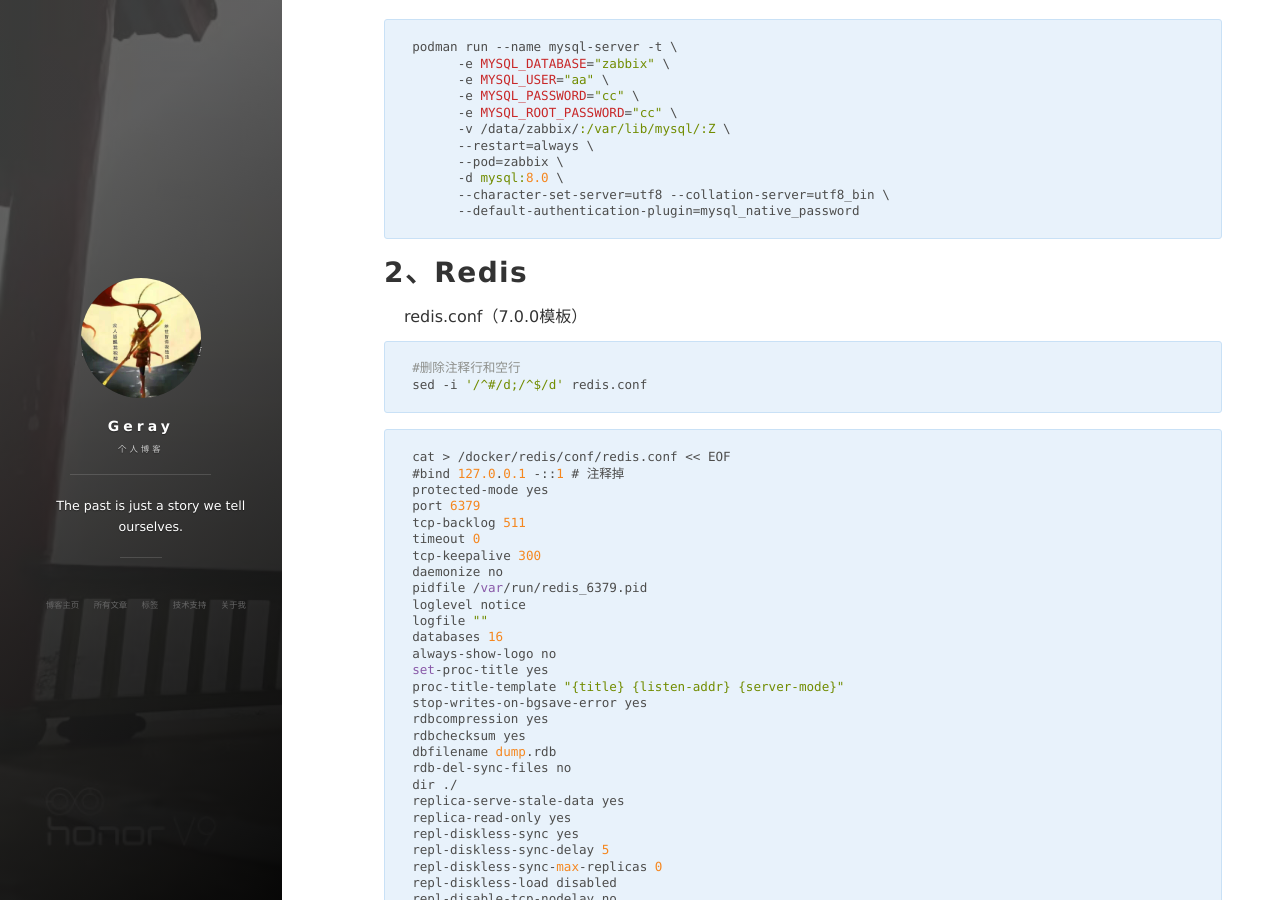
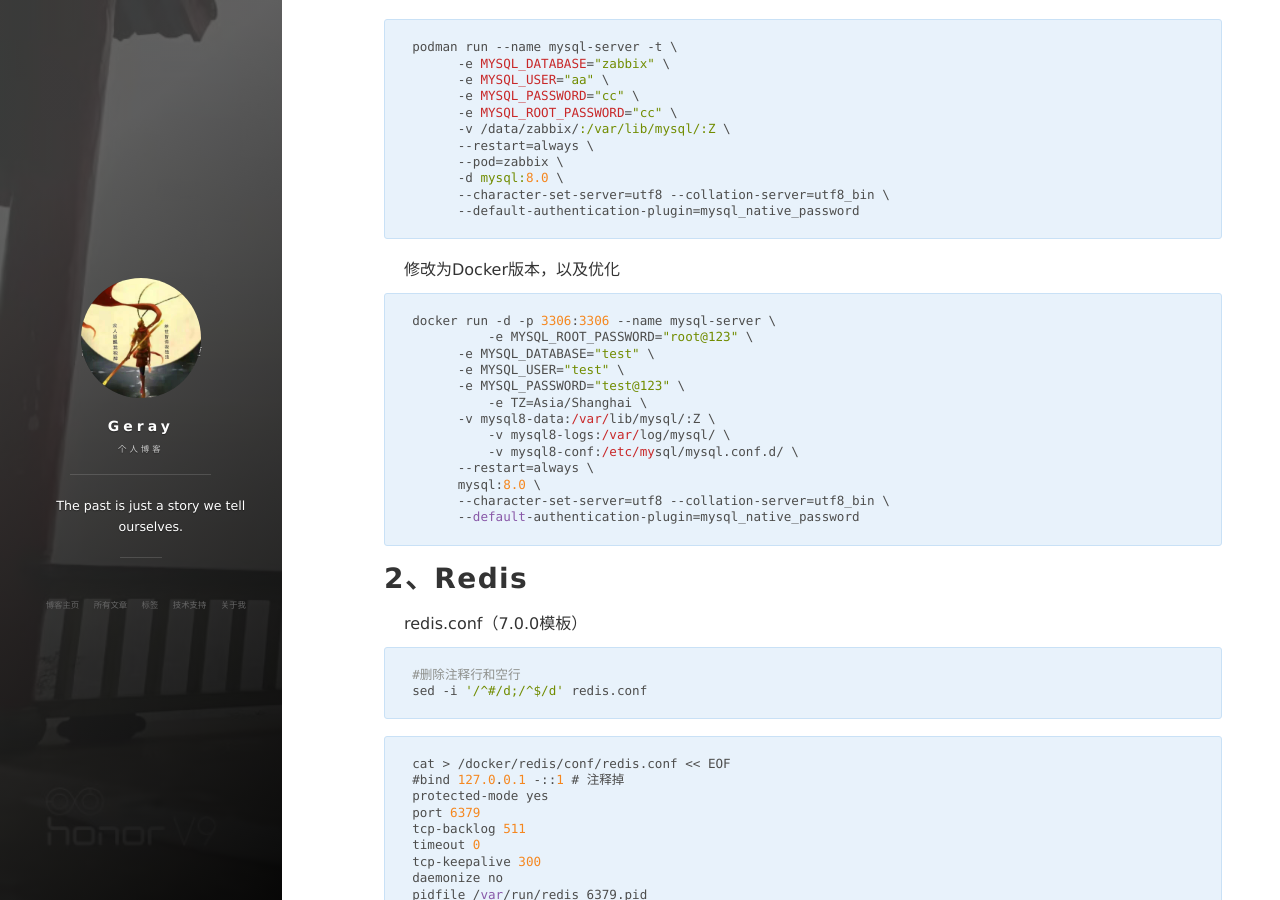
Before and after one commit to geray-zsg/geray-zsg.github.io, a Jekyll site: the page built from _posts/2022-5-30-中间件服务搭建手册-服务部署（Docker版本）.md, in a window 1280 px wide and 900 px high, scrolled down 3168 px. Built offline with Jekyll 4.4.1, drawn with Linux system fonts in a browser that asks for light colours; nearby versions of some CDN libraries; comment, search, counter and statistics services are not loaded.

Commit message:
Update 2022-5-30-中间件服务搭建手册-服务部署（Docker版本）.md

````diff
--- a/_posts/2022-5-30-中间件服务搭建手册-服务部署（Docker版本）.md
+++ b/_posts/2022-5-30-中间件服务搭建手册-服务部署（Docker版本）.md
@@ -164,7 +164,22 @@ podman run --name mysql-server -t \
       --character-set-server=utf8 --collation-server=utf8_bin \
       --default-authentication-plugin=mysql_native_password
 ```
-
+修改为Docker版本，以及优化
+```
+docker run -d -p 3306:3306 --name mysql-server \
+	  -e MYSQL_ROOT_PASSWORD="root@123" \
+      -e MYSQL_DATABASE="test" \
+      -e MYSQL_USER="test" \
+      -e MYSQL_PASSWORD="test@123" \
+	  -e TZ=Asia/Shanghai \
+      -v mysql8-data:/var/lib/mysql/:Z \
+	  -v mysql8-logs:/var/log/mysql/ \
+	  -v mysql8-conf:/etc/mysql/mysql.conf.d/ \
+      --restart=always \
+      mysql:8.0 \
+      --character-set-server=utf8 --collation-server=utf8_bin \
+      --default-authentication-plugin=mysql_native_password
+```
 
 
 
````
